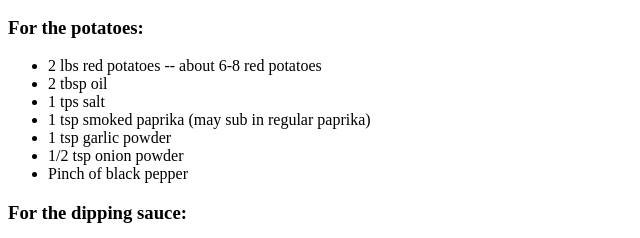
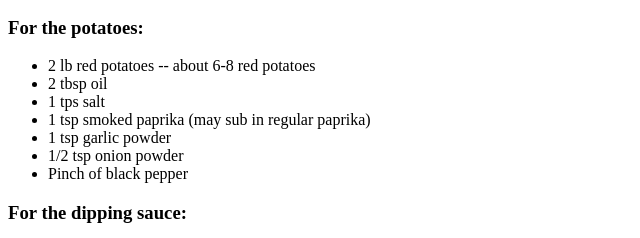
Before and after one commit to threenbe/odin-recipes-css, a plain HTML site: page recipes/potato-wedges.html in a window 1280 px wide. Shown: the part 2053-2291 px from the top of the page, 0-640 px from the left. Drawn offline with Linux system fonts and the light colour scheme.

Commit message:
Fix typo

```diff
--- a/recipes/potato-wedges.html
+++ b/recipes/potato-wedges.html
@@ -25,7 +25,7 @@
 
     <h3>For the potatoes:</h3>
     <ul>
-      <li>2 lbs red potatoes -- about 6-8 red potatoes</li>
+      <li>2 lb red potatoes -- about 6-8 red potatoes</li>
       <li>2 tbsp oil</li>
       <li>1 tps salt</li>
       <li>1 tsp smoked paprika (may sub in regular paprika)</li>
```
